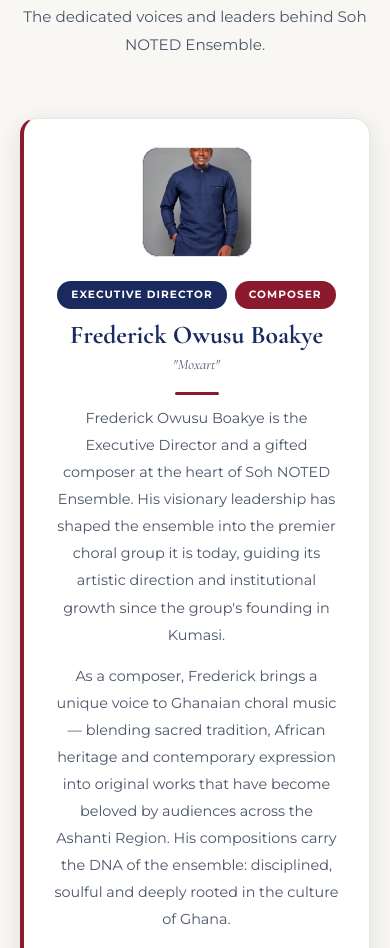
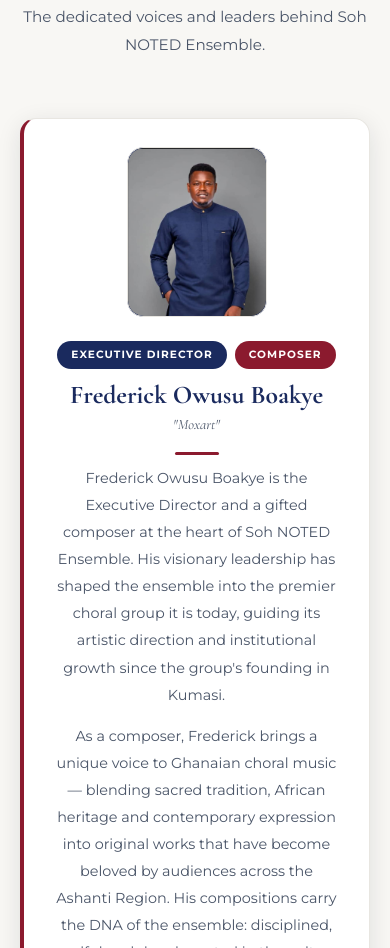
Before and after one commit to Pascal233/soh-noted-ensemble, a plain HTML site: page index.html in a window 390 px wide. Shown: the part 8023-8971 px from the top of the page. Drawn offline with nearby package versions, Linux system fonts and the light colour scheme.

Commit message:
ED photo — tall portrait 300x380, face shows from top

```diff
--- a/css/styles.css
+++ b/css/styles.css
@@ -433,20 +433,20 @@ button { font-family: var(--fb); cursor: pointer }
 
 /* Executive Director card */
 .ed-card {
-  display: grid; grid-template-columns: 220px 1fr;
-  gap: 44px; align-items: start;
+  display: grid; grid-template-columns: 300px 1fr;
+  gap: 48px; align-items: start;
   background: var(--white); border-radius: var(--rl);
   padding: 40px; border: 1px solid var(--g100); border-left: 4px solid var(--crimson);
   box-shadow: var(--sh2); margin-bottom: 52px;
 }
 .ed-avatar {
-  width: 220px; height: 220px; border-radius: var(--rl);
+  width: 300px; height: 380px; border-radius: var(--rl);
   background: var(--navy); border: 1px solid var(--g100);
   display: flex; align-items: center; justify-content: center;
   color: rgba(255,255,255,.2); flex-shrink: 0; overflow: hidden;
 }
-/* Replace placeholder with real photo */
-.ed-avatar img { width: 100%; height: 100%; object-fit: cover; border-radius: var(--rl) }
+/* Portrait photo — show face from top */
+.ed-avatar img { width: 100%; height: 100%; object-fit: cover; object-position: top center; border-radius: var(--rl) }
 
 .ed-badges { display: flex; gap: 8px; flex-wrap: wrap; margin-bottom: 12px }
 .ed-badge-role {
@@ -884,8 +884,8 @@ button { font-family: var(--fb); cursor: pointer }
   .pay-strip   { gap: 20px; padding: 16px 20px }
   .about-badge { width: 88px; height: 88px; bottom: -14px; right: -14px }
 
-  .ed-card { grid-template-columns: 1fr; text-align: center; padding: 28px; gap: 24px }
-  .ed-avatar { width: 140px; height: 140px; margin: 0 auto }
+  .ed-card   { grid-template-columns: 1fr; text-align: center; padding: 28px; gap: 24px }
+  .ed-avatar { width: 180px; height: 220px; margin: 0 auto }
   .ed-badges  { justify-content: center }
   .ed-tags    { justify-content: center }
   .rule-l     { margin: 14px auto 10px !important }
@@ -903,7 +903,7 @@ button { font-family: var(--fb); cursor: pointer }
   .footer-grid{ grid-template-columns: 1fr }
   .cc-foot    { flex-direction: column; gap: 12px; align-items: flex-start }
   .wwd-grid   { grid-template-columns: 1fr }
-  .ed-avatar  { width: 110px; height: 110px }
+  .ed-avatar  { width: 140px; height: 170px }
 }
 
 /* ── Print — ID card only ── */
```
